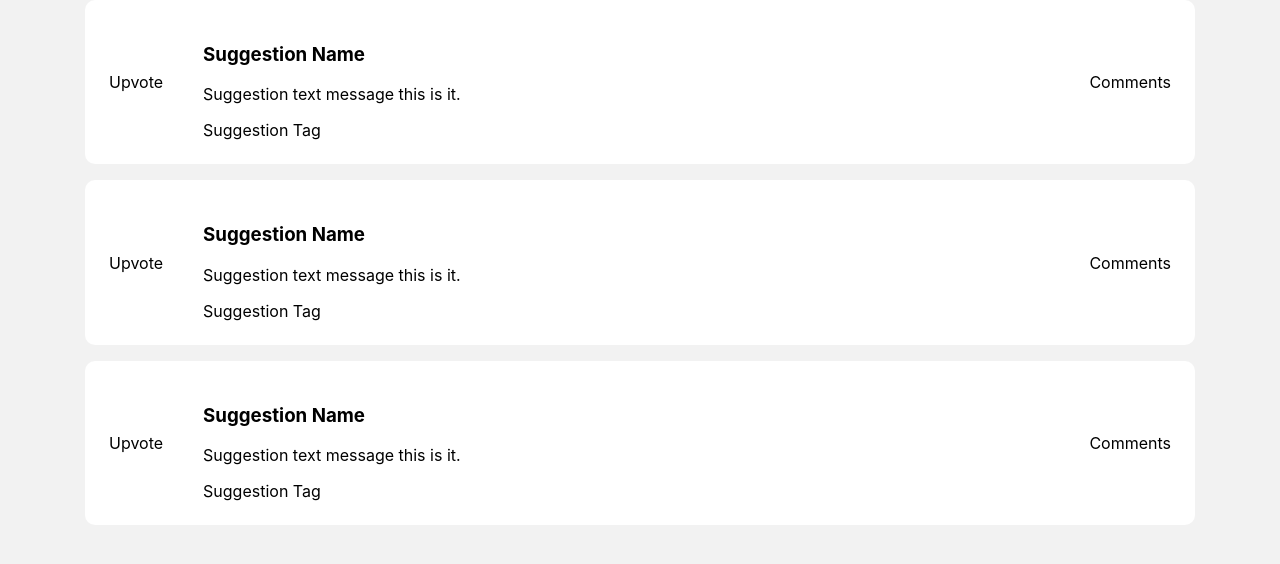
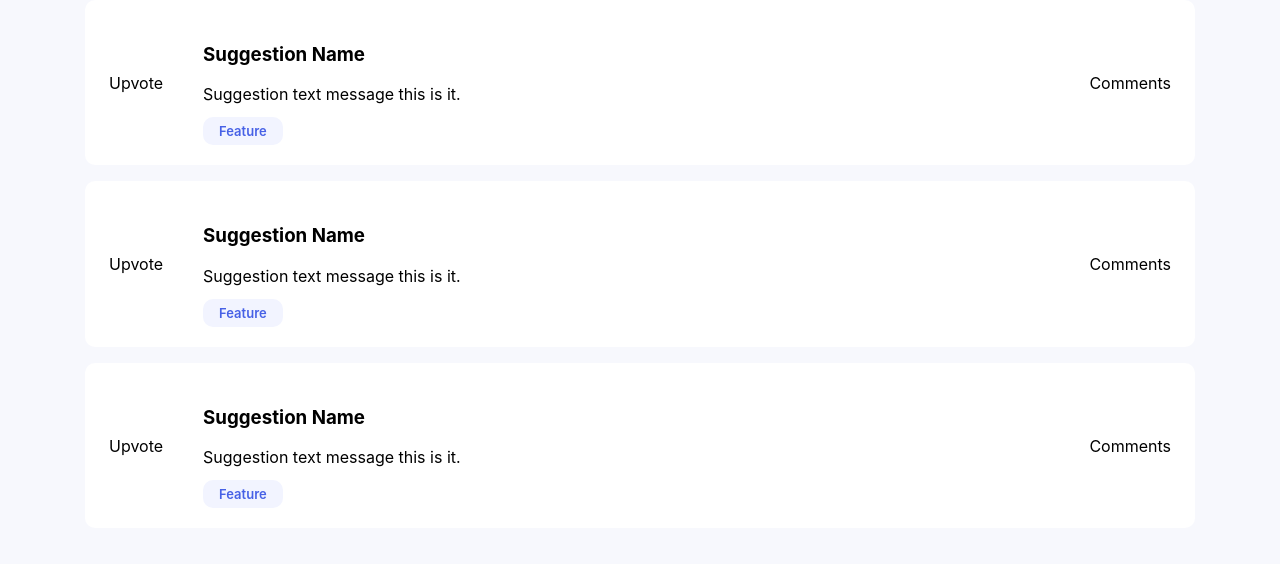
Before and after one commit to tkressma/product-feedback-app, a React (Create React App) app in the folder client/: page / in a window 1280 px wide. Shown: the top 564 px of the page. Built offline with nearby package versions, Linux system fonts and the light colour scheme.

Commit message:
Add styling to tag component

```diff
--- a/client/src/components/Main/SuggestionsFeed/Suggestion/Suggestion.js
+++ b/client/src/components/Main/SuggestionsFeed/Suggestion/Suggestion.js
@@ -1,4 +1,5 @@
 import styles from "./Suggestion.module.css";
+import Tag from "../../../UI/Container/Tag/Tag";
 export default function Suggestion() {
   return (
     <article className={styles.suggestion}>
@@ -6,7 +7,7 @@ export default function Suggestion() {
       <section className={styles["suggestion__info"]}>
         <h3>Suggestion Name</h3>
         <p>Suggestion text message this is it.</p>
-        <span>Suggestion Tag</span>
+        <Tag>Feature</Tag>
       </section>
       <div className={styles["suggestion__comment_count"]}>Comments</div>
     </article>
--- a/client/src/components/Main/SuggestionsFeed/Suggestion/Suggestion.module.css
+++ b/client/src/components/Main/SuggestionsFeed/Suggestion/Suggestion.module.css
@@ -5,7 +5,7 @@
   flex-wrap: wrap;
   gap: 2.5rem;
   padding: 1.5rem;
-  background-color: var(--card-bg);
+  background-color: var(--white);
   border-radius: 10px;
 }
 
--- a/client/src/components/Main/SuggestionsFeed/SuggestionsFeed.js
+++ b/client/src/components/Main/SuggestionsFeed/SuggestionsFeed.js
@@ -2,7 +2,7 @@ import styles from "./SuggestionsFeed.module.css";
 import Suggestion from "./Suggestion/Suggestion";
 export default function SuggestionsFeed() {
   return (
-    <section className={styles["suggestions"]}>
+    <section className={styles.suggestions}>
       <Suggestion />
       <Suggestion />
       <Suggestion />
--- /dev/null
+++ b/client/src/components/UI/Container/Tag/Tag.js
@@ -0,0 +1,8 @@
+import styles from "./Tag.module.css";
+export default function Tag(props) {
+  return (
+    <a href="#Tag" className={styles.tag}>
+      {props.children}
+    </a>
+  );
+}
--- /dev/null
+++ b/client/src/components/UI/Container/Tag/Tag.module.css
@@ -0,0 +1,10 @@
+.tag {
+  color: var(--blue);
+  background-color: var(--light-gray);
+  font-weight: 600;
+  font-size: 0.8125rem;
+  line-height: 19px;
+  padding: 0.375rem 1rem;
+  text-decoration: none;
+  border-radius: 10px;
+}
--- a/client/src/index.css
+++ b/client/src/index.css
@@ -1,6 +1,14 @@
 :root {
-  --bg: #f2f2f2;
-  --card-bg: #ffffff;
+  --off-white: #f7f8fd;
+  --light-gray: #f2f4ff;
+  --white: #ffffff;
+  --violet: hsl(282, 83%, 52%);
+  --blue: hsl(230, 76%, 59%);
+  --lightblue: hsl(204, 94%, 68%);
+  --navy-blue-dark: hsl(230, 31%, 31%);
+  --navy-blue: hsl(231, 33%, 34%);
+  --blue-gray: hsl(224, 20%, 49%);
+  --light-orange: hsl(14, 83%, 74%);
 }
 
 body {
@@ -10,7 +18,7 @@ body {
     sans-serif;
   -webkit-font-smoothing: antialiased;
   -moz-osx-font-smoothing: grayscale;
-  background-color: var(--bg);
+  background-color: var(--off-white);
 }
 
 code {
```
